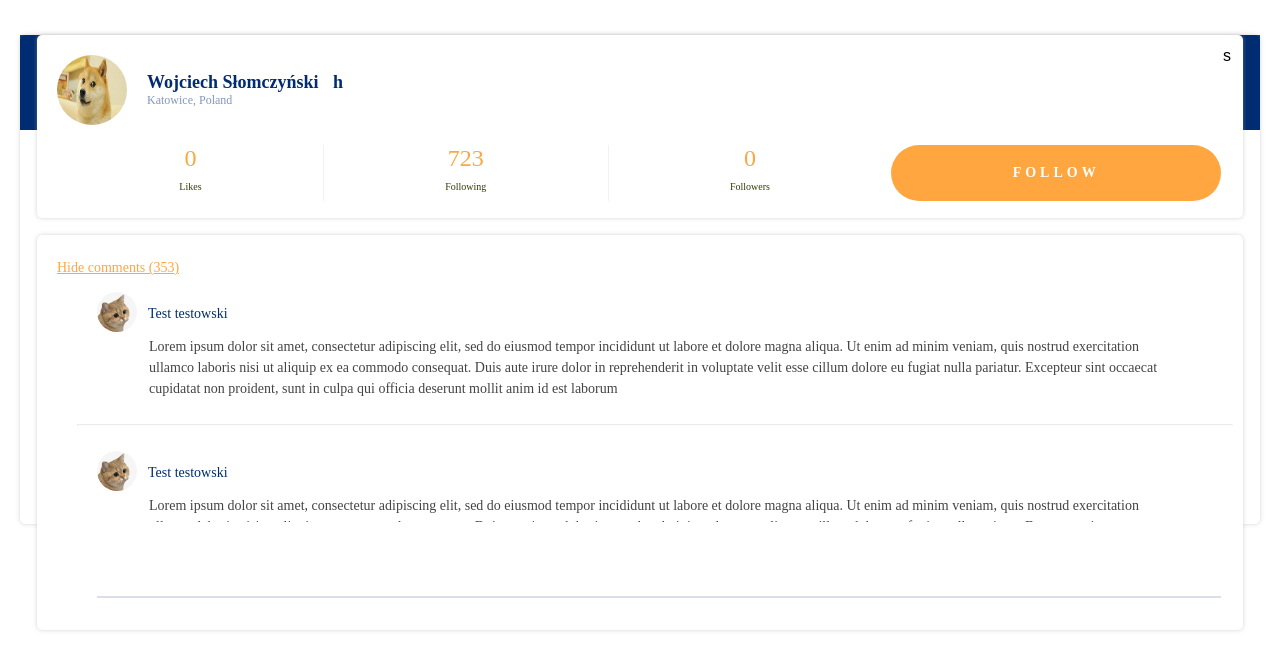
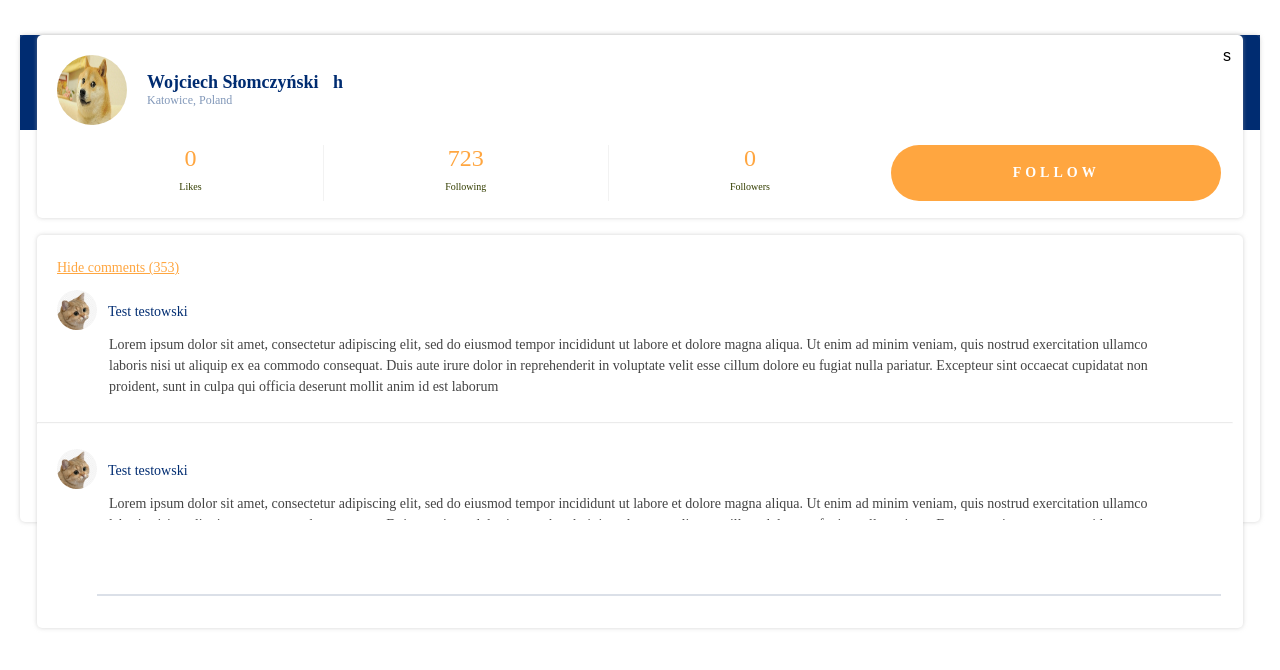
Before and after one commit to wsl1/chilid-recruitment-task, a React app: page / in a window 1280 px wide. Shown: the top 670 px of the page. Built offline with nearby package versions, Linux system fonts and the light colour scheme.

Commit message:
change ul and li to div

```diff
--- a/src/CommentList/CommentList.js
+++ b/src/CommentList/CommentList.js
@@ -3,16 +3,16 @@ import './CommentList.scss';
 import Comment from '../Comment/Comment';
 
 const CommentList = ({ comments }) => (
-        <ul className="comment-list">
+        <div className="comment-list">
             {
                 comments.map(comment => (
-                    <li className="comment">
+                    <div className="comment">
                         <Comment data={comment} />
                         <hr className="comment-separator"/>
-                    </li>
+                    </div>
                 ))
             }
-        </ul>
+        </div>
 )
 
 export default CommentList;
```
